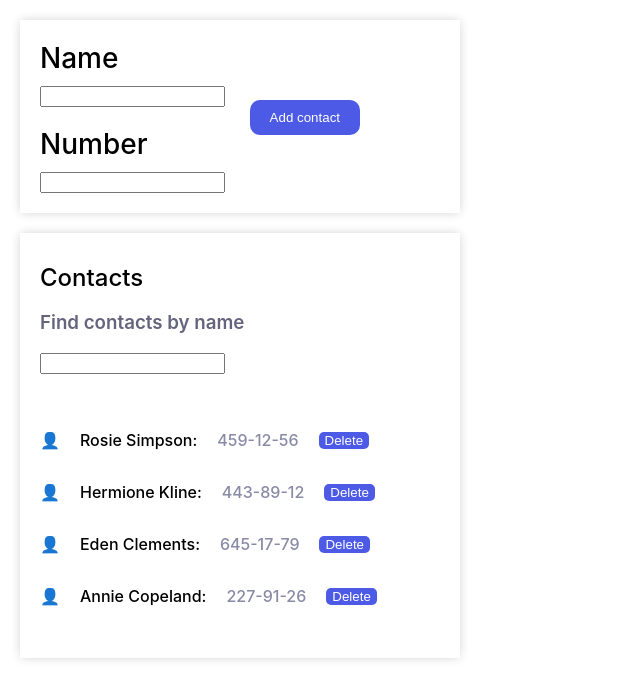
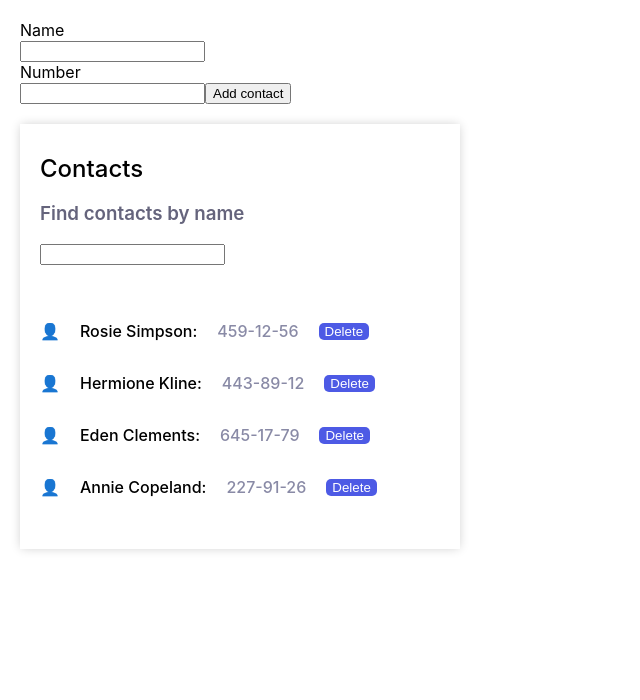
Before and after one commit to ostfnk2401/goit-react-hw-07-phonebook, a React (Create React App) app: page / in a window 1280 px wide. Shown: the top 700 px of the page, without its empty margins (0-640 px from the left). Built offline with nearby package versions, Linux system fonts and the light colour scheme.

Commit message:
add hooks for second task

```diff
--- a/src/components/App.jsx
+++ b/src/components/App.jsx
@@ -1,4 +1,4 @@
-import React, { Component } from 'react';
+import React, { useState, useEffect } from 'react';
 import { Contacts } from './Contacts/Contacts';
 import { ContactForm } from './Form/Form';
 import { Filter } from './Filter/Filter';
@@ -10,84 +10,72 @@ import {
 } from 'components/App.styled';
 import { customAlphabet } from 'nanoid';
 
-export class App extends Component {
-  state = {
-    contacts: [
+ export const App = () => {
+  const [contacts, setContacts] = useState([
     { id: 'id-1', name: 'Rosie Simpson', number: '459-12-56' },
     { id: 'id-2', name: 'Hermione Kline', number: '443-89-12' },
     { id: 'id-3', name: 'Eden Clements', number: '645-17-79' },
     { id: 'id-4', name: 'Annie Copeland', number: '227-91-26' },
-    ],
-    filter: '',
-  };
+  ]);
 
-  componentDidMount() {
-    const contacts = localStorage.getItem('contacts');
-    const parsedContacts = JSON.parse(contacts);
+  const [filter, setFilter] = useState('');
+
+  useEffect(() => {
+    const storedContacts = localStorage.getItem('contacts');
+    const parsedContacts = JSON.parse(storedContacts);
     if (parsedContacts) {
-      this.setState({ contacts: parsedContacts });
+      setContacts(parsedContacts);
     }
-  }
+  }, []);
 
-  componentDidUpdate(prevProps, prevState) {
-    if (this.state.contacts !== prevState.contacts) {
-      localStorage.setItem('contacts', JSON.stringify(this.state.contacts));
-    }
-  }
+  useEffect(() => {
+    localStorage.setItem('contacts', JSON.stringify(contacts));
+  }, [contacts]);
 
-  handleSubmit = data => {
+  const handleSubmit = data => {
     const nanoid = customAlphabet('1234567890', 3);
     const id = 'id-' + nanoid();
     data = { id, ...data };
     console.log(data);
 
-    const { contacts } = this.state;
     const existingContact = contacts.find(contact => contact.name === data.name);
     if (existingContact) {
       Notify.warning(`${data.name} is already in contact`);
     } else {
       const updatedContacts = [data, ...contacts];
-      this.setState({ contacts: updatedContacts }, () => {
-        localStorage.setItem('contacts', JSON.stringify(updatedContacts));
-      });
+      setContacts(updatedContacts);
     }
   };
 
-  handleFilter = evt => {
+  const handleFilter = evt => {
     const { value } = evt.currentTarget;
-    this.setState({ filter: value });
+    setFilter(value);
   };
 
-  handleDeleteContact = contactId => {
-    const { contacts } = this.state;
+  const handleDeleteContact = contactId => {
     const updatedContacts = contacts.filter(contact => contact.id !== contactId);
-    this.setState({ contacts: updatedContacts }, () => {
-      localStorage.setItem('contacts', JSON.stringify(updatedContacts));
-    });
+    setContacts(updatedContacts);
   };
 
-  handleFilteredContacts = contacts => {
+  const handleFilteredContacts = contacts => {
     return contacts.filter(contact =>
-      contact.name.toLowerCase().includes(this.state.filter.toLowerCase())
+      contact.name.toLowerCase().includes(filter.toLowerCase())
     );
   };
 
-  render() {
-    const { contacts, filter } = this.state;
-    const filteredContacts = this.handleFilteredContacts(contacts);
+  const filteredContacts = handleFilteredContacts(contacts);
 
   return (
     <PhoneBook>
-        <ContactForm onSubmit={this.handleSubmit}></ContactForm>
+      <ContactForm onSubmit={handleSubmit}></ContactForm>
       <ContactsWrapper>
         <ContactsTitle>Contacts</ContactsTitle>
-          <Filter value={filter} onFilter={this.handleFilter} />
+        <Filter value={filter} onFilter={handleFilter} />
         <Contacts
           contacts={filteredContacts}
-            onDeleteContact={this.handleDeleteContact}
+          onDeleteContact={handleDeleteContact}
         />
       </ContactsWrapper>
     </PhoneBook>
   );
-  }
-}
+};
--- a/src/components/Form/Form.jsx
+++ b/src/components/Form/Form.jsx
@@ -1,24 +1,18 @@
-import { Formik, Form, Field } from 'formik';
-import {
-  PhonebookForm,
-  SubmitBtn,
-  FormTitle,
-} from './Form.styled';
-import PropTypes from 'prop-types'; // ES6
-import React from 'react';
+import React, { useState } from 'react';
+import { Formik, Form, Field, ErrorMessage } from 'formik';
 import * as Yup from 'yup';
 
 const schema = Yup.object().shape({
-  name: Yup.string().min(2).max(70).required(),
-  number: Yup.number().min(4).required(),
+  name: Yup.string().min(2).max(70).required('Name is required'),
+  number: Yup.number().min(4).required('Number is required'),
 });
 
-const initialValues = {
+ export const ContactForm = ({ onSubmit }) => {
+  const [initialValues, setInitialValues] = useState({
     name: '',
     number: '',
-};
+  });
 
-export const ContactForm = ({ onSubmit }) => {
   const handleSubmit = (values, { resetForm }) => {
     const newContact = {
       name: values.name,
@@ -29,7 +23,6 @@ export const ContactForm = ({ onSubmit }) => {
   };
 
   return (
-    <PhonebookForm>
     <Formik
       initialValues={initialValues}
       onSubmit={handleSubmit}
@@ -37,20 +30,17 @@ export const ContactForm = ({ onSubmit }) => {
     >
       <Form autoComplete="off">
         <label htmlFor="name">
-            <FormTitle>Name</FormTitle>
+          <div>Name</div>
           <Field type="text" name="name" />
+          <ErrorMessage name="name" component="div" className="error" />
         </label>
         <label htmlFor="number">
-              <FormTitle>Number</FormTitle>
+          <div>Number</div>
           <Field type="tel" name="number" />
+          <ErrorMessage name="number" component="div" className="error" />
         </label>
-            <SubmitBtn type="submit">Add contact</SubmitBtn>
+        <button type="submit">Add contact</button>
       </Form>
     </Formik>
-    </PhonebookForm>
   );
 };
-
-ContactForm.propTypes = {
-  onSubmit: PropTypes.func.isRequired,
-};
```
Lines whose indentation alone changed are shown as unchanged.
